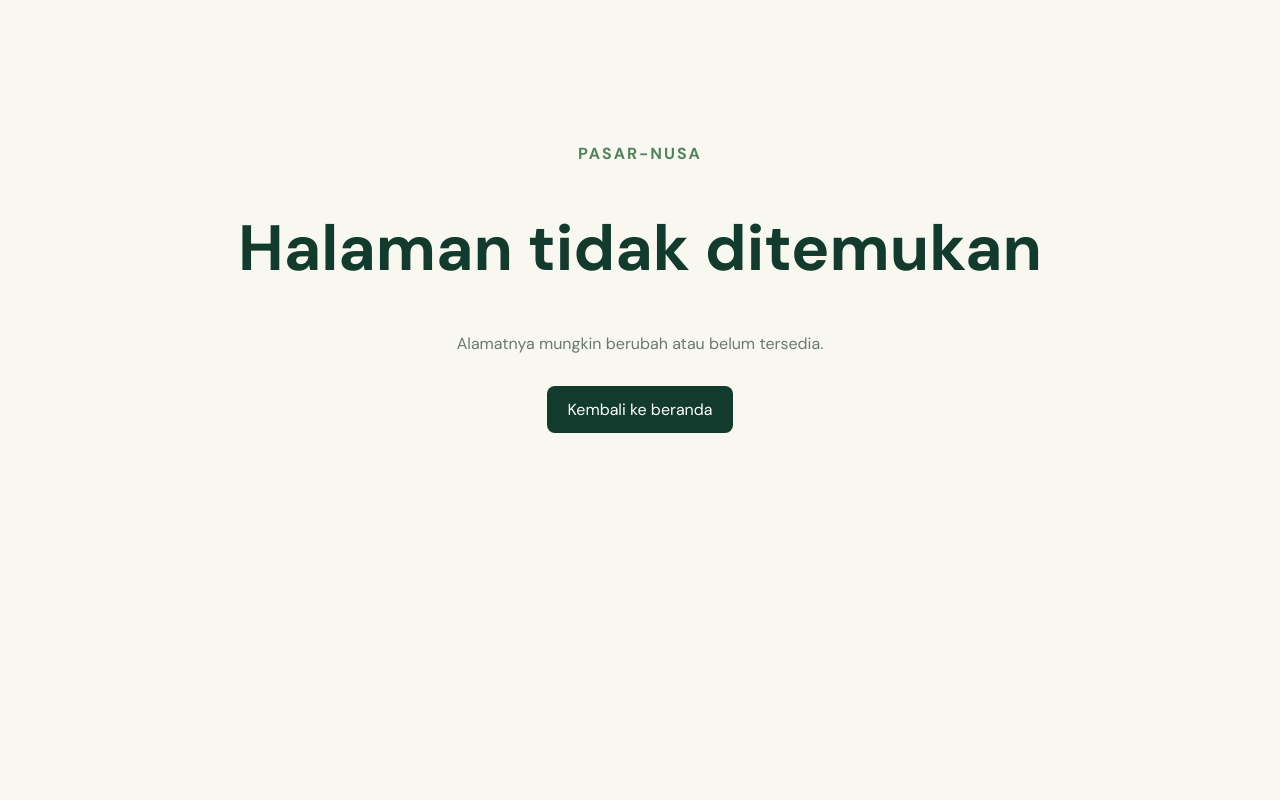
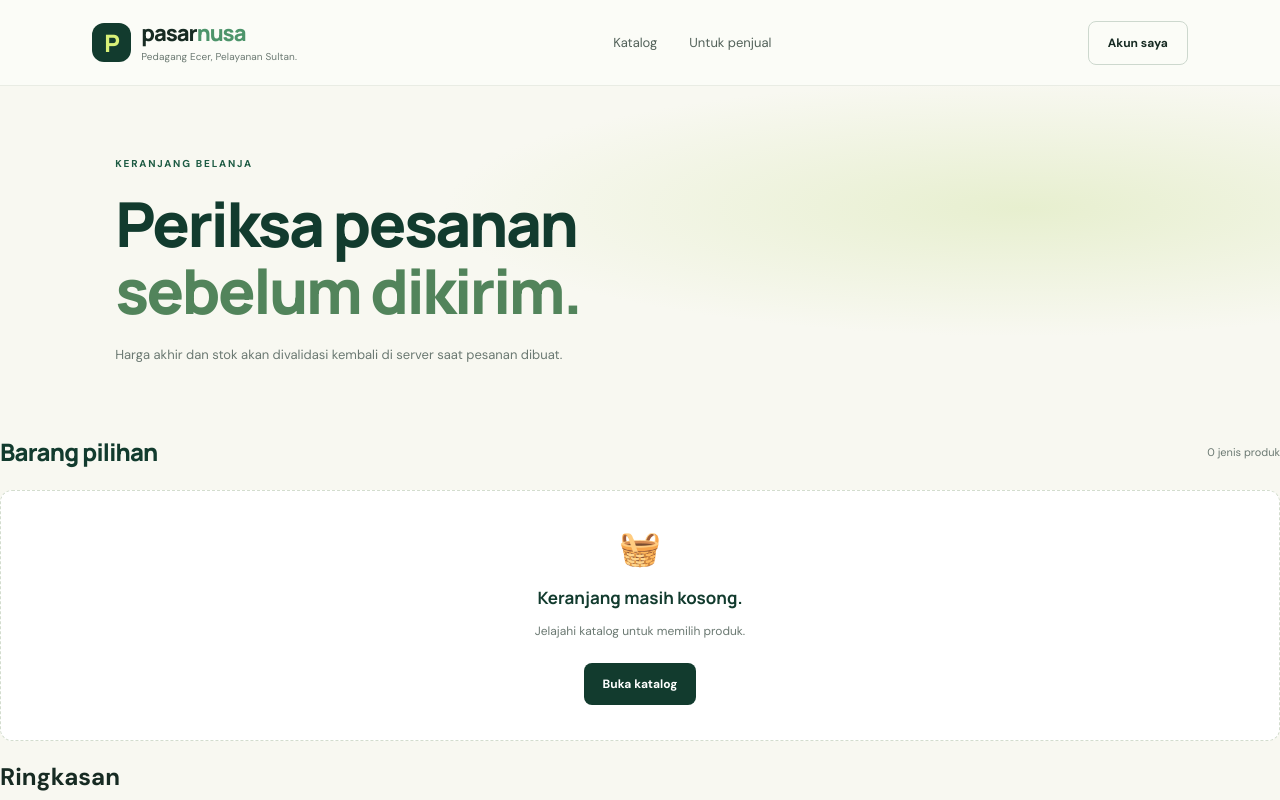
Before and after one commit to akvisomr-eng/Pasar-Nusa, a Next.js app: page /keranjang in a window 1280 px wide. Before the commit this address had no page. Shown: the top 800 px of the page. Built offline with nearby package versions, Linux system fonts and the light colour scheme.

Commit message:
feat: add cart and atomic checkout flow

```diff
--- /dev/null
+++ b/src/app/keranjang/page.tsx
@@ -0,0 +1,65 @@
+"use client";
+
+import Link from "next/link";
+import { useEffect, useMemo, useState } from "react";
+import { useRouter } from "next/navigation";
+import { createClient } from "@/lib/supabase/client";
+
+type CartItem = { product_id: string; quantity: number; name: string; price_idr: number; unit_label: string };
+const CART_KEY = "pasar-nusa-cart";
+const rupiah = (value: number) => new Intl.NumberFormat("id-ID", { style: "currency", currency: "IDR", maximumFractionDigits: 0 }).format(value);
+
+export default function CartPage() {
+  const router = useRouter();
+  const [items, setItems] = useState<CartItem[]>([]);
+  const [note, setNote] = useState("");
+  const [busy, setBusy] = useState(false);
+  const [message, setMessage] = useState("");
+
+  useEffect(() => {
+    try { setItems(JSON.parse(localStorage.getItem(CART_KEY) || "[]") as CartItem[]); } catch { setItems([]); }
+  }, []);
+
+  function save(next: CartItem[]) {
+    setItems(next);
+    localStorage.setItem(CART_KEY, JSON.stringify(next));
+  }
+
+  const total = useMemo(() => items.reduce((sum, item) => sum + Number(item.price_idr) * item.quantity, 0), [items]);
+
+  async function checkout() {
+    setMessage("");
+    if (items.length === 0) { setMessage("Keranjang masih kosong."); return; }
+    if (note.length > 1000) { setMessage("Catatan maksimal 1.000 karakter."); return; }
+    const supabase = createClient();
+    if (!supabase) { setMessage("Layanan pesanan belum dikonfigurasi."); return; }
+    setBusy(true);
+    try {
+      const { data: userData, error: userError } = await supabase.auth.getUser();
+      if (userError || !userData.user) { router.push("/masuk"); return; }
+      const idempotencyKey = crypto.randomUUID();
+      const { data, error } = await supabase.rpc("checkout_order", {
+        p_items: items.map(item => ({ product_id: item.product_id, quantity: item.quantity })),
+        p_buyer_note: note.trim(),
+        p_idempotency_key: idempotencyKey
+      });
+      if (error) throw error;
+      localStorage.removeItem(CART_KEY);
+      router.push("/pesanan?id=" + encodeURIComponent(String(data)));
+    } catch (error) {
+      setMessage(error instanceof Error ? error.message : "Pesanan belum dapat dibuat. Periksa stok dan coba lagi.");
+    } finally { setBusy(false); }
+  }
+
+  return <main className="catalog-page">
+    <header className="topbar"><Link className="brand" href="/"><span className="brand-mark">P</span><span>pasar<span className="brand-accent">nusa</span><small>Pedagang Ecer, Pelayanan Sultan.</small></span></Link><nav><Link href="/katalog">Katalog</Link><Link href="/seller">Untuk penjual</Link></nav><Link className="button button-outline" href="/masuk">Akun saya</Link></header>
+    <section className="catalog-hero cart-hero"><span className="eyebrow">KERANJANG BELANJA</span><h1>Periksa pesanan<br/><em>sebelum dikirim.</em></h1><p>Harga akhir dan stok akan divalidasi kembali di server saat pesanan dibuat.</p></section>
+    <section className="cart-layout">
+      <div className="cart-items"><div className="catalog-heading"><h2>Barang pilihan</h2><span>{items.length} jenis produk</span></div>
+        {items.length === 0 ? <div className="catalog-state"><span className="empty-icon">🧺</span><strong>Keranjang masih kosong.</strong><p>Jelajahi katalog untuk memilih produk.</p><Link className="button button-dark" href="/katalog">Buka katalog</Link></div> : items.map(item=><article className="cart-row" key={item.product_id}><div className="cart-product-icon">🛍️</div><div className="cart-product-main"><strong>{item.name}</strong><span>{rupiah(Number(item.price_idr))} / {item.unit_label}</span><div className="quantity-controls"><button type="button" aria-label="Kurangi jumlah" onClick={()=>save(items.map(x=>x.product_id===item.product_id?{...x,quantity:Math.max(1,x.quantity-1)}:x))}>−</button><span>{item.quantity}</span><button type="button" aria-label="Tambah jumlah" onClick={()=>save(items.map(x=>x.product_id===item.product_id?{...x,quantity:Math.min(10000,x.quantity+1)}:x))}>+</button></div></div><div className="cart-line-end"><strong>{rupiah(Number(item.price_idr)*item.quantity)}</strong><button type="button" className="remove-item" onClick={()=>save(items.filter(x=>x.product_id!==item.product_id))}>Hapus</button></div></article>)}
+      </div>
+      <aside className="checkout-card"><h2>Ringkasan</h2><div className="checkout-total"><span>Subtotal perkiraan</span><strong>{rupiah(total)}</strong></div><p className="checkout-disclaimer">Belum termasuk biaya pengiriman. Pasar-Nusa tidak akan mengganti penjual atau produk tanpa persetujuan Anda.</p><label className="checkout-note">Catatan untuk penjual<textarea value={note} onChange={e=>setNote(e.target.value)} maxLength={1000} rows={3} placeholder="Instruksi tambahan (opsional)" /></label><button type="button" className="button checkout-button" disabled={busy || items.length===0} onClick={checkout}>{busy ? "Memproses pesanan..." : "Buat pesanan"} <span>→</span></button>{message && <p className="auth-message" role="status">{message}</p>}<p className="checkout-disclaimer">Pembayaran belum diaktifkan. Pesanan hanya diteruskan ke pedagang untuk konfirmasi stok.</p></aside>
+    </section>
+    <footer><Link className="brand brand-footer" href="/"><span className="brand-mark">P</span><span>pasar<span className="brand-accent">nusa</span><small>Pedagang Ecer, Pelayanan Sultan.</small></span></Link><span>© {new Date().getFullYear()} Pasar-Nusa</span></footer>
+  </main>;
+}
```
